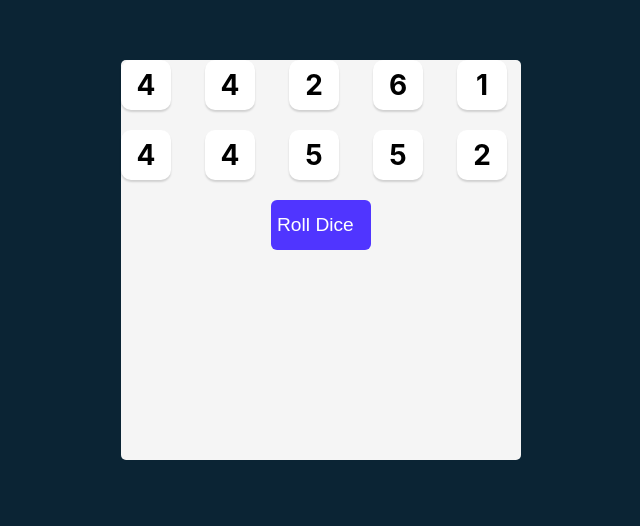
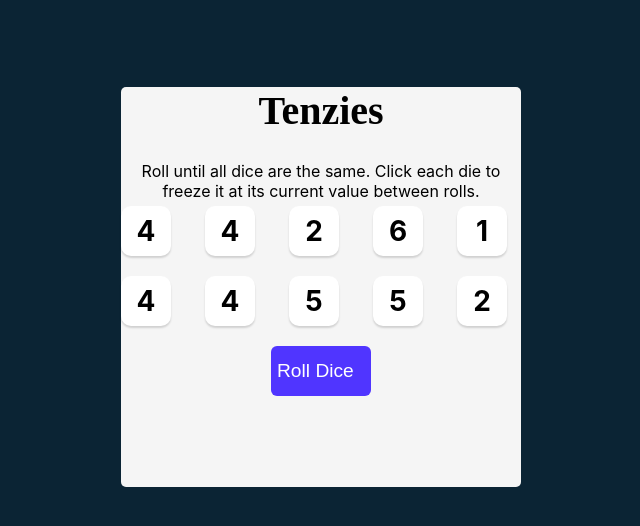
Before and after one commit to emmy-niyonsaba/Tenzies, a React (Vite) app: page / in a window 1280 px wide. Shown: the part 140-666 px from the top of the page, without its empty margins (319-959 px from the left). Built offline with nearby package versions, Linux system fonts and the light colour scheme.

Commit message:
holding the onHelded button

```diff
--- a/src/App.css
+++ b/src/App.css
@@ -27,6 +27,19 @@
 
 }
 
+.title {
+    font-size: 40px;
+    justify-content: center;
+    display: flex;
+}
+
+.instructions {
+    font-family: 'Inter', sans-serif;
+    font-weight: 400;
+    margin-top: 0;
+    text-align: center;
+    margin: 5px 20px;
+}
 .dice-container {
     display: grid;
     grid-template: auto auto / repeat(5, 1fr);
--- a/src/App.jsx
+++ b/src/App.jsx
@@ -1,10 +1,10 @@
-import { useState } from 'react'
 import './App.css'
 import DiesDisplyer from './components/DiesDisplyer'
 function App() {
 
   return (
     <>
+
     <DiesDisplyer />
     </>
   )
--- a/src/components/Die.jsx
+++ b/src/components/Die.jsx
@@ -7,6 +7,7 @@
     }
   return (
     <>
+
         <button style={dieColor} onClick={hold}>{value}</button>
     </>
   )
--- a/src/components/DiesDisplyer.jsx
+++ b/src/components/DiesDisplyer.jsx
@@ -9,15 +9,18 @@
       newDies.push({
         value: Math.ceil(Math.random() * 6),
         isHeld: false,
-         id:nanoid()
+        id: nanoid()
       })
     }
     return newDies
   }
 
-   function hold(id){
-    console.log(id)
+  function hold(id) {
+    setDies(oldDice => oldDice.map(die =>
+      die.id === id ?{ ...die, isHeld: !die.isHeld } :die
+    ))
   }
+  {
     const diceElements = dies.map((die) => <Die
       key={die.id}
       value={die.value}
@@ -27,12 +30,19 @@
     />)
 
     function rollDies() {
-    setDies(generateDies())
+       setDies(oldDice => oldDice.map(die =>
+            die.isHeld ?
+                die :
+                { ...die, value: Math.ceil(Math.random() * 6) }
+        ))
     }
 
     return (
       <>
+
         <main>
+           <h1 className="title">Tenzies</h1>
+            <p className="instructions">Roll until all dice are the same. Click each die to freeze it at its current value between rolls.</p>
           <div className="dice-container">
             {diceElements}
           </div>
@@ -41,5 +51,5 @@
       </>
     )
   }
-
+}
   export default DiesDisplyer
```
Lines whose indentation alone changed are shown as unchanged.
